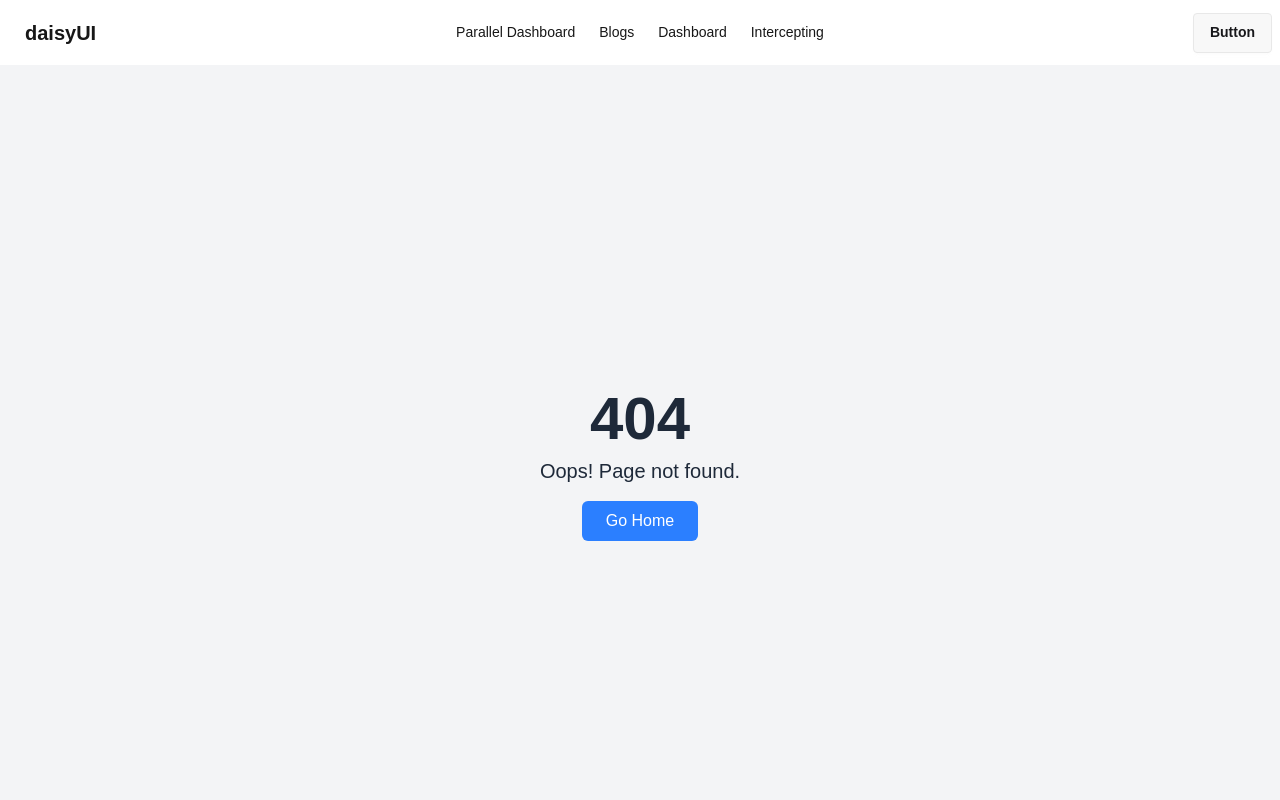
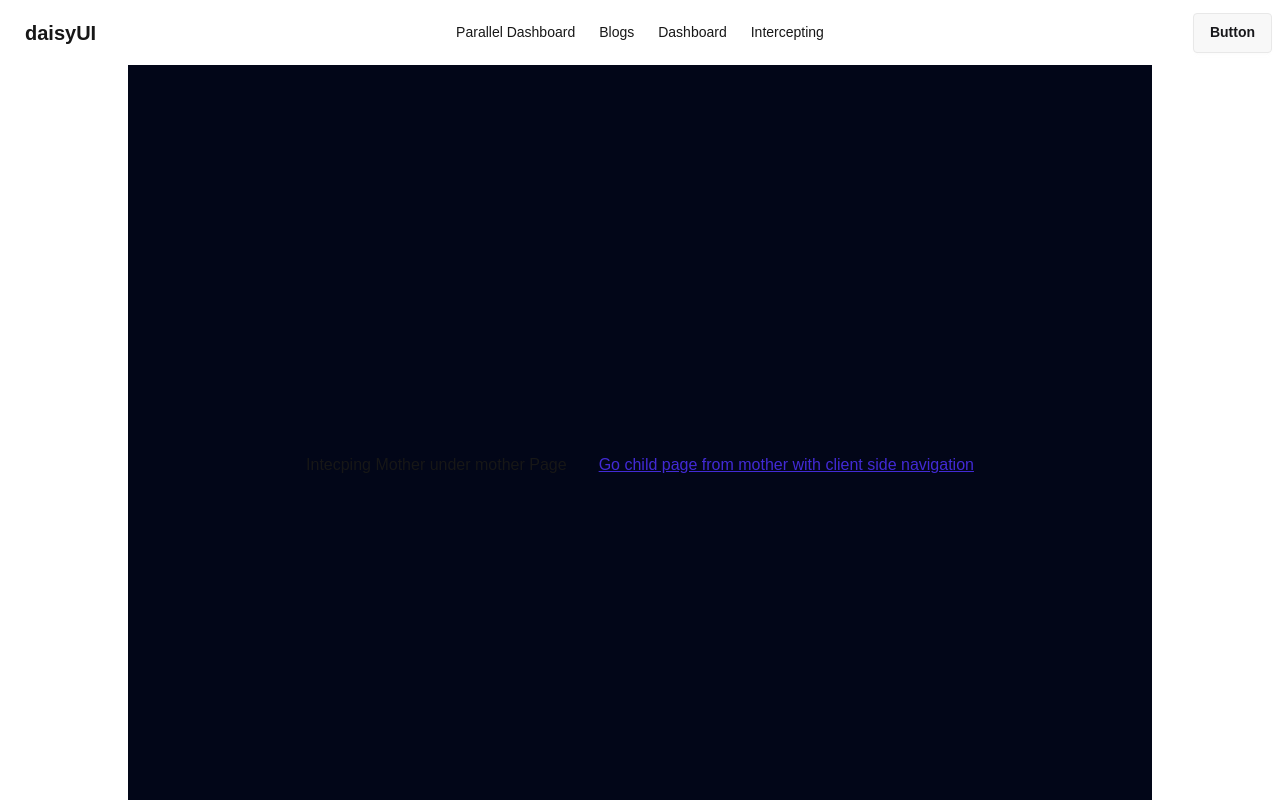
Before and after one commit to farad-alam/Introduction-to-Next.js, a Next.js app: page /intercepting/mother in a window 1280 px wide. Before the commit this address had no page. Shown: the top 800 px of the page. Built offline with nearby package versions, Linux system fonts and the light colour scheme.

Commit message:
intercepting with nested deep folder

```diff
--- /dev/null
+++ b/app/intercepting/child/page.js
@@ -0,0 +1,13 @@
+import Link from "next/link";
+import React from "react";
+
+function ChildPage() {
+  return (
+    <div className="w-[80%] mx-auto bg-slate-950 h-screen p-5 flex items-center justify-center gap-8">
+      <h1>Intecping child under mother Page (direct navigation)</h1>
+
+    </div>
+  );
+}
+
+export default ChildPage;
--- /dev/null
+++ b/app/intercepting/mother/(..)child/page.js
@@ -0,0 +1,12 @@
+import Link from "next/link";
+import React from "react";
+
+function InterceptedChildPage() {
+  return (
+    <div className="w-[80%] mx-auto bg-slate-950 h-screen p-5 flex items-center justify-center gap-8">
+      <h1>Intecping child under mother Page (ClientSide navigation)</h1>
+    </div>
+  );
+}
+
+export default InterceptedChildPage;
--- /dev/null
+++ b/app/intercepting/mother/page.js
@@ -0,0 +1,15 @@
+import Link from "next/link";
+import React from "react";
+
+function MotherPage() {
+  return (
+    <div className="w-[80%] mx-auto bg-slate-950 h-screen p-5 flex items-center justify-center gap-8">
+      <h1>Intecping Mother under mother Page</h1>
+      <Link className="link link-primary" href="/intercepting/child">
+        Go child page from mother with client side navigation
+      </Link>
+    </div>
+  );
+}
+
+export default MotherPage;
--- a/app/intercepting/page.js
+++ b/app/intercepting/page.js
@@ -6,6 +6,7 @@ function InterceptingPage() {
     <div className='w-[80%] mx-auto bg-slate-950 h-screen p-5 flex items-center justify-center gap-8'>
         <h1>Intecping Mother Page</h1>
         <Link className='link link-primary' href="/intercepting/intercept-child">Go with client side navigation</Link>
+        <Link className='link link-primary' href="/intercepting/mother">Go to Mother to acces child</Link>
     </div>
   )
 }
```
